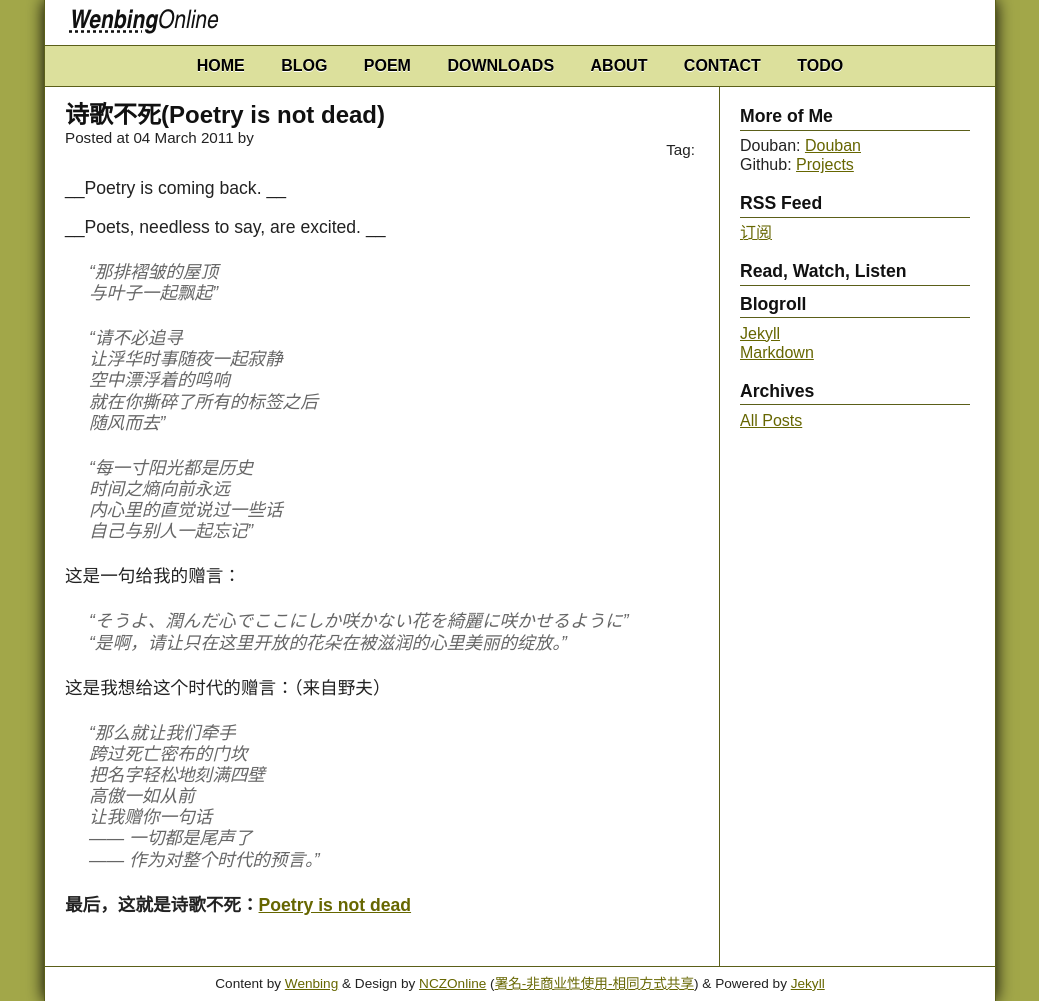
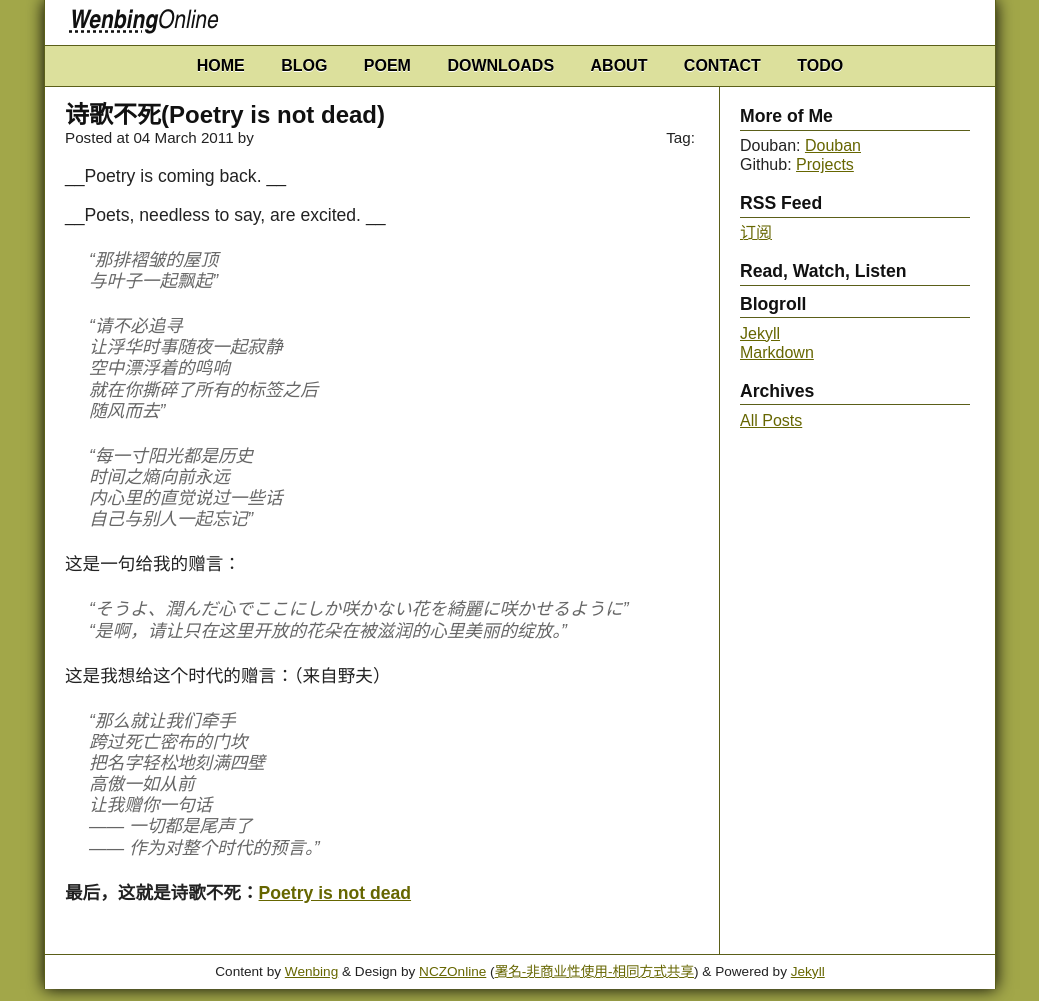
Before and after one commit to GunioRobot/wenbing.github.com, a Jekyll site: the page built from poem/_posts/2011-03-04-poetry-is-not-dead.markdown, in a window 1280 px wide. Shown: the whole page, without its empty margins (120-1159 px from the left). Built offline with Jekyll 4.4.1, drawn with Linux system fonts in a browser that asks for light colours; Markdown is read by kramdown in place of the engine named in the settings; comment, search, counter and statistics services are not loaded.

Commit message:
css modified

```diff
--- a/_layouts/blog-post.html
+++ b/_layouts/blog-post.html
@@ -14,7 +14,7 @@ feed: atom.xml
     <div class="post-head">
       <h1>{{ page.title }}</h1>
       <div class="clearfix">
-        <p class="post-date byline left">
+        <p class="post-date left">
           Posted at {{ page.date | date_to_long_string }} by {{ page.author }}
         </p>
         <p class="post-tag right">
--- a/issets/css/style.css
+++ b/issets/css/style.css
@@ -1,6 +1,6 @@
 
 html,body {
-  background: #A2A749;
+  background: #a2a749;
   font-size: 100%;
 }
 
@@ -8,7 +8,8 @@ body {
   font-family: arial;
 }
 
-a, a:visited, a:active, a:hover {
+a, a:visited,
+a:active, a:hover {
   color: #666600;
 }
 
@@ -16,6 +17,7 @@ blockquote {
   background-image: url(/files/images/quote.gif);
   background-repeat: no-repeat;
 }
+
 acronym {
   border: 0;
 }
@@ -26,7 +28,7 @@ pre {
 
 #doc {
   background: #ffffff;
-  border: 1px solid #5B5F19;
+  border: 1px solid #5b5f19;
   border-top: 0;
   border-bottom: 0;
   -moz-box-shadow: 0 0 1em black;
@@ -42,7 +44,7 @@ pre {
 
 /* #hd */
 #hd {
-  border-bottom: 1px solid #5B5F19;
+  border-bottom: 1px solid #5b5f19;
 }
 
 #hd h1 {
@@ -66,8 +68,8 @@ pre {
   margin: 0;
   padding: 0.5em 1em;
   text-align: center;
-  border-top: 1px solid #5B5F19;
-  background: #DCE09C;
+  border-top: 1px solid #5b5f19;
+  background: #dce09c;
   font-weight: bold;
 }
 
@@ -75,8 +77,11 @@ pre {
   display:inline;
 }
 
-#hd ul li a{
+#hd ul li a {
+  display:-moz-inline-stack;
   display:inline-block;
+  zoom:1;
+  *display:inline;
   margin-left: 2em;
 }
 
@@ -98,7 +103,7 @@ pre {
 #content {
   margin-right: 20px;
   padding-left: 20px;
-  border-right-color: #5B5F19;
+  border-right-color: #5b5f19;
   padding-top: 1em;
   min-height: 400px;
 }
@@ -106,14 +111,22 @@ pre {
 #content h1 {
   font-size: 1.5em;
   font-weight: bold;
+  margin-bottom: 0px;
 }
 
 #content .post-snippet {
   margin-bottom: 1em;
-  border-bottom: 1px solid #DCE09C;
+  border-bottom: 1px solid #dce09c;
 }
 
-#tagcloud { margin-bottom: 1em; min-height: 60px; height:auto!important; height:60px; overflow:visible; }
+#tagcloud {
+  margin-bottom: 1em;
+  min-height: 60px;
+  height:auto !important;
+  height:60px;
+  overflow:visible;
+}
+
 #tagcloud .tag { padding: 0 0.3em; }
 #tagcloud .tag.tc_1 { font-size: 1em; }
 #tagcloud .tag.tc_2 { font-size: 1.2em; }
@@ -129,15 +142,13 @@ pre {
   margin-bottom: 1em;
 }
 
-#content .post-head p.byline {
-  margin-top: -0.8em;
-}
-
-#content .post-head h2 a, #content .post-head h3 a {
+#content .post-head h2 a,
+#content .post-head h3 a {
   text-decoration: none;
 }
 
-#content .post-head h2 a:hover, #content .post-head h3 a:hover {
+#content .post-head h2 a:hover,
+#content .post-head h3 a:hover {
   color: #000000;
   text-decoration: underline;
 }
```
